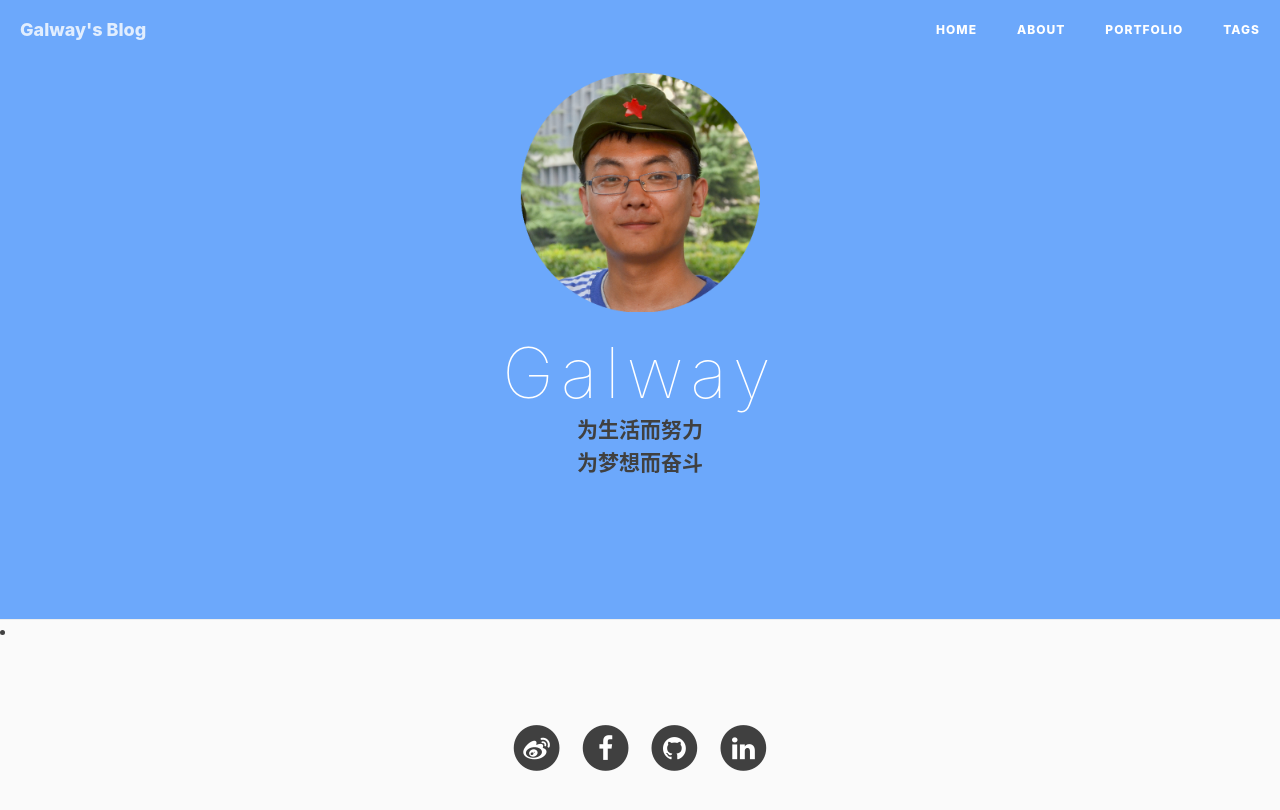
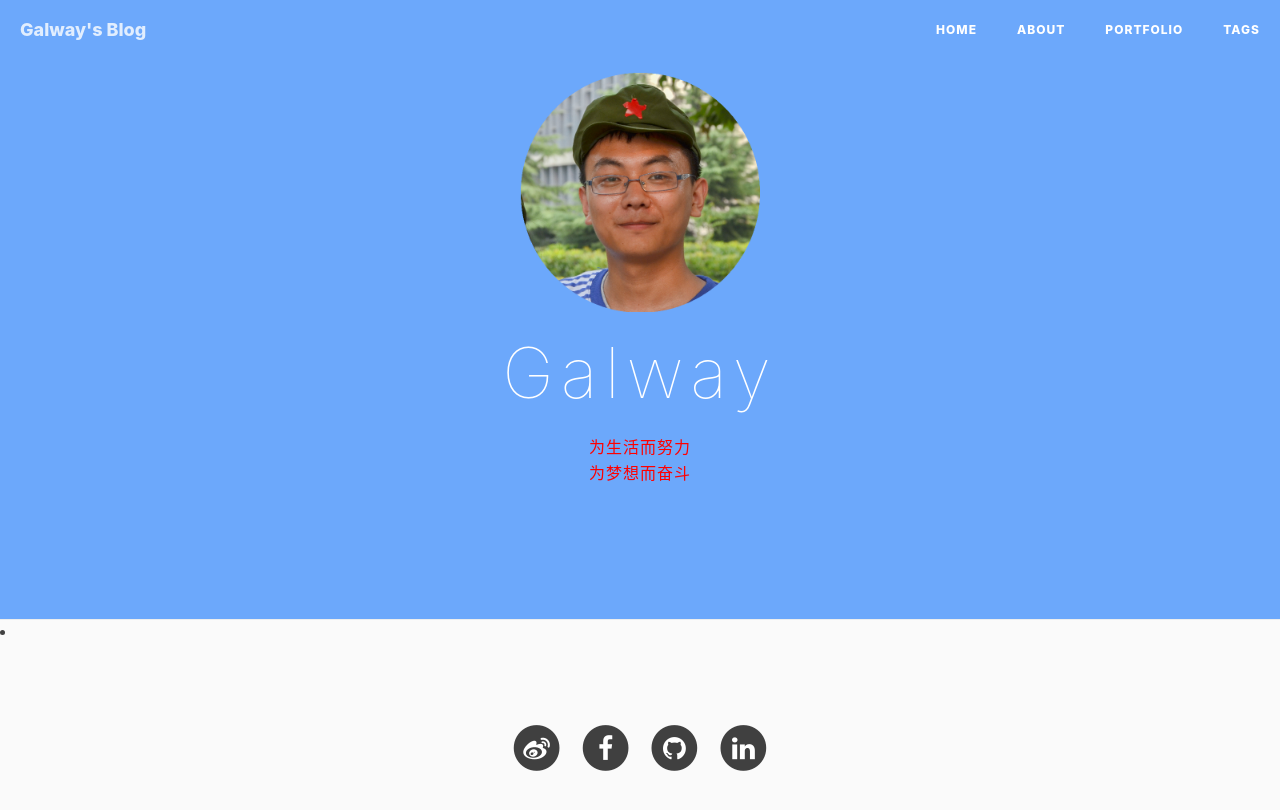
Before and after one commit to gaoweibupt/gaoweibupt.github.io, a Jekyll site: the page built from portfolio/index.html, in a window 1280 px wide. Shown: the top 810 px of the page. Built offline with Jekyll 4.4.1, drawn with Linux system fonts in a browser that asks for light colours; nearby versions of some CDN libraries; comment, search, counter and statistics services are not loaded.

Commit message:
[调节字体]

```diff
--- a/portfolio/index.html
+++ b/portfolio/index.html
@@ -20,8 +20,8 @@ layout: default
 			<header>
 				<img width="240" height="240" src="images/gaowei.png" style="width:240px;">
 				<h1>Galway</h1>
-				<h4>为生活而努力</h4>
-				<h4>为梦想而奋斗</h4>
+				<p style="color:red;font-size:16px;">为生活而努力<br>
+				为梦想而奋斗</p>
 			</header>
 			<!--
 			<div class="main">
```
